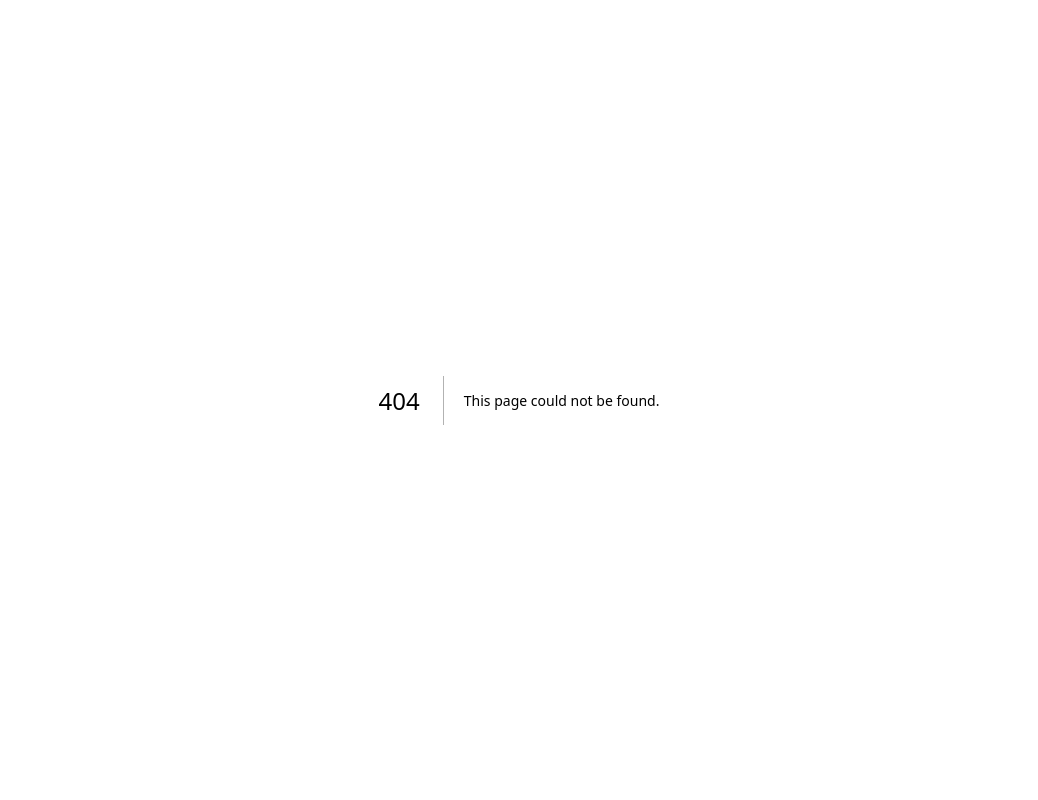
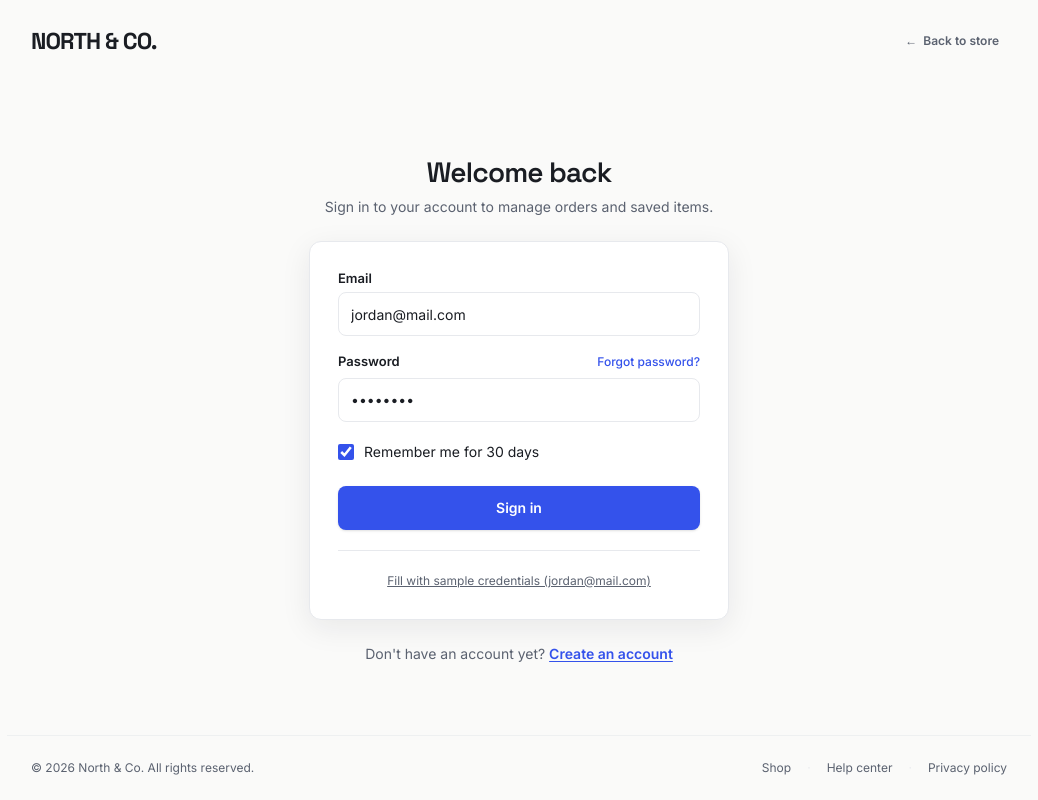
Before and after one commit to nelsonfrank/ecommerce-site-manpower, a Next.js app in the folder client/: page /login in a window 1280 px wide. Before the commit this address had no page. Shown: the whole page, without its empty margins (121-1159 px from the left). Built offline with nearby package versions, Linux system fonts and the light colour scheme.

Commit message:
feat(auth): implement login page with form validation

```diff
--- /dev/null
+++ b/client/app/(auth)/login/page.tsx
@@ -0,0 +1,184 @@
+"use client";
+
+import * as React from "react";
+import Link from "next/link";
+import { useRouter, useSearchParams } from "next/navigation";
+import { useStore } from "@/lib/store";
+import { Button } from "@/components/ui/Button";
+import { Input } from "@/components/ui/Input";
+import { Checkbox } from "@/components/ui/Checkbox";
+import { FormField } from "@/components/molecules/FormField";
+
+function LoginForm() {
+  const router = useRouter();
+  const searchParams = useSearchParams();
+  const redirectPath = searchParams.get("redirect") || "/account";
+
+  const setAuth = useStore((state) => state.setAuth);
+  const showToast = useStore((state) => state.showToast);
+
+  const [email, setEmail] = React.useState("jordan@mail.com");
+  const [password, setPassword] = React.useState("••••••••");
+  const [rememberMe, setRememberMe] = React.useState(true);
+  const [isLoading, setIsLoading] = React.useState(false);
+  const [errorMessage, setErrorMessage] = React.useState("");
+
+  const handleSubmit = (e: React.FormEvent) => {
+    e.preventDefault();
+    setErrorMessage("");
+
+    if (!email.trim()) {
+      setErrorMessage("Please enter your email address.");
+      return;
+    }
+    if (!password) {
+      setErrorMessage("Please enter your password.");
+      return;
+    }
+
+    setIsLoading(true);
+
+    // Simulate authentication
+    setTimeout(() => {
+      setIsLoading(false);
+      const nameFromEmail = email.split("@")[0];
+      const capitalized =
+        nameFromEmail.charAt(0).toUpperCase() + nameFromEmail.slice(1);
+
+      setAuth(
+        {
+          id: "u1",
+          email: email.trim(),
+          fullName: email.includes("jordan") ? "Jordan Reyes" : `${capitalized} User`,
+        },
+        "jwt-access-token-active"
+      );
+
+      showToast({
+        message: "Successfully signed in!",
+      });
+
+      router.push(redirectPath);
+    }, 600);
+  };
+
+  const handleFillDemo = () => {
+    setEmail("jordan@mail.com");
+    setPassword("password123");
+    setErrorMessage("");
+  };
+
+  return (
+    <div className="space-y-6">
+      {/* Page Title */}
+      <div className="text-center space-y-1.5">
+        <h1 className="font-display font-semibold text-2xl sm:text-[28px] tracking-[-0.03em] text-ink">
+          Welcome back
+        </h1>
+        <p className="font-sans text-sm text-slate">
+          Sign in to your account to manage orders and saved items.
+        </p>
+      </div>
+
+      {/* Main Card */}
+      <div className="rounded-md border border-mist bg-surface p-6 sm:p-7 shadow-card">
+        <form onSubmit={handleSubmit} className="space-y-4">
+          {errorMessage && (
+            <div
+              className="rounded-sm bg-error-bg text-error p-3 text-xs font-semibold leading-relaxed"
+              role="alert"
+            >
+              {errorMessage}
+            </div>
+          )}
+
+          <FormField label="Email" htmlFor="login-email">
+            <Input
+              id="login-email"
+              type="email"
+              placeholder="you@example.com"
+              value={email}
+              onChange={(e) => setEmail(e.target.value)}
+              required
+              autoComplete="email"
+            />
+          </FormField>
+
+          <div className="space-y-1.5">
+            <div className="flex items-center justify-between">
+              <label
+                htmlFor="login-password"
+                className="text-[13px] font-semibold text-ink select-none"
+              >
+                Password
+              </label>
+              <Link
+                href="/forgot-password"
+                className="text-xs font-medium text-action hover:text-action-hover transition-colors"
+              >
+                Forgot password?
+              </Link>
+            </div>
+            <Input
+              id="login-password"
+              type="password"
+              placeholder="••••••••"
+              value={password}
+              onChange={(e) => setPassword(e.target.value)}
+              required
+              autoComplete="current-password"
+            />
+          </div>
+
+          <div className="flex items-center justify-between pt-1">
+            <Checkbox
+              checked={rememberMe}
+              onChange={(e) => setRememberMe(e.target.checked)}
+              label="Remember me for 30 days"
+            />
+          </div>
+
+          <div className="pt-2">
+            <Button
+              type="submit"
+              fullWidth
+              disabled={isLoading}
+            >
+              {isLoading ? "Signing in…" : "Sign in"}
+            </Button>
+          </div>
+        </form>
+
+        {/* Demo Quick Fill Button */}
+        <div className="mt-5 pt-4 border-t border-mist text-center">
+          <button
+            type="button"
+            onClick={handleFillDemo}
+            className="text-xs text-slate hover:text-ink underline transition-colors cursor-pointer"
+          >
+            Fill with sample credentials (jordan@mail.com)
+          </button>
+        </div>
+      </div>
+
+      {/* Footer Registration Link */}
+      <p className="text-center text-sm text-slate">
+        Don&apos;t have an account yet?{" "}
+        <Link
+          href="/register"
+          className="font-semibold text-action hover:text-action-hover underline underline-offset-2 transition-colors"
+        >
+          Create an account
+        </Link>
+      </p>
+    </div>
+  );
+}
+
+export default function LoginPage() {
+  return (
+    <React.Suspense fallback={<div className="py-12 text-center text-slate">Loading sign in...</div>}>
+      <LoginForm />
+    </React.Suspense>
+  );
+}
```
